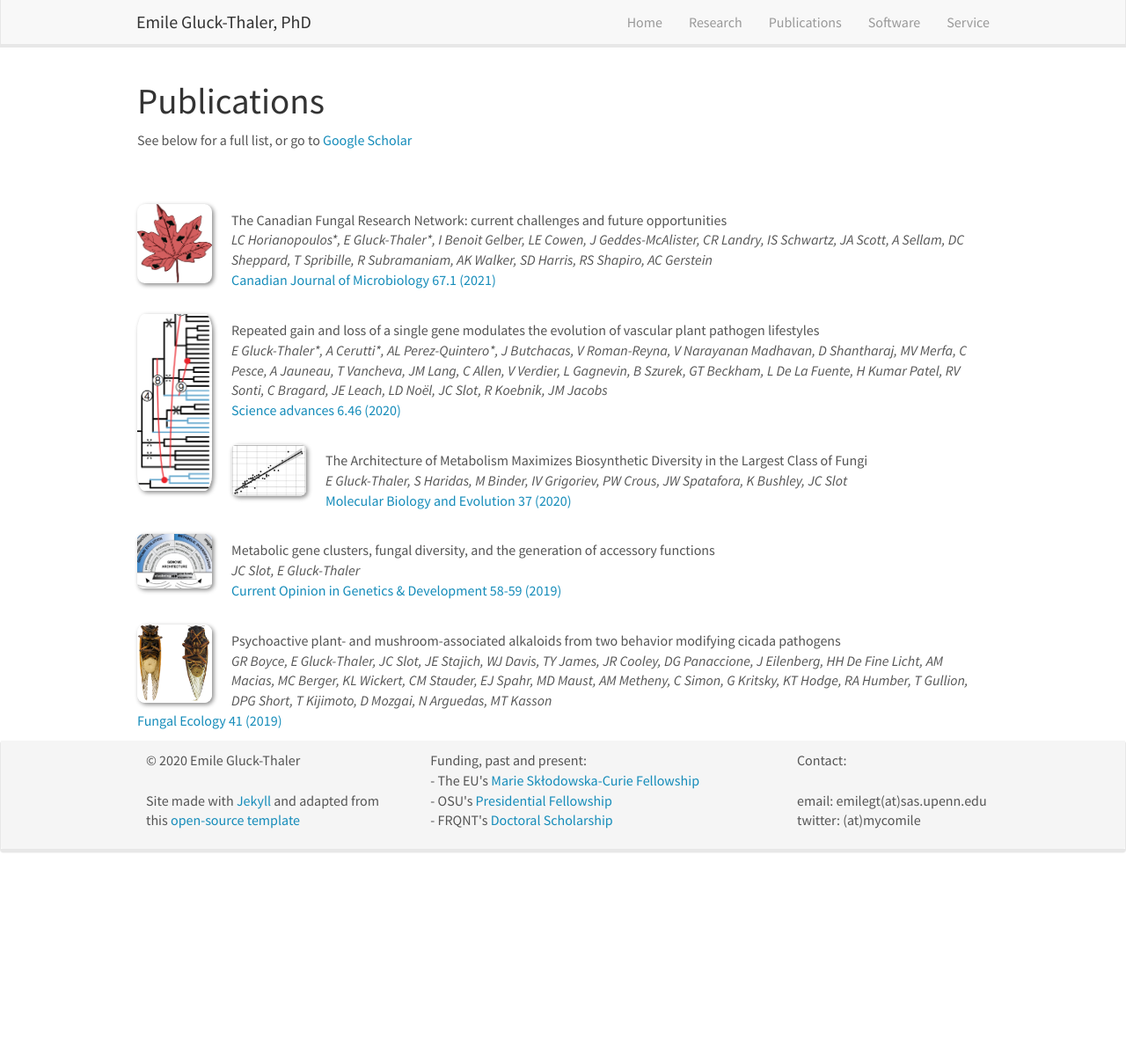
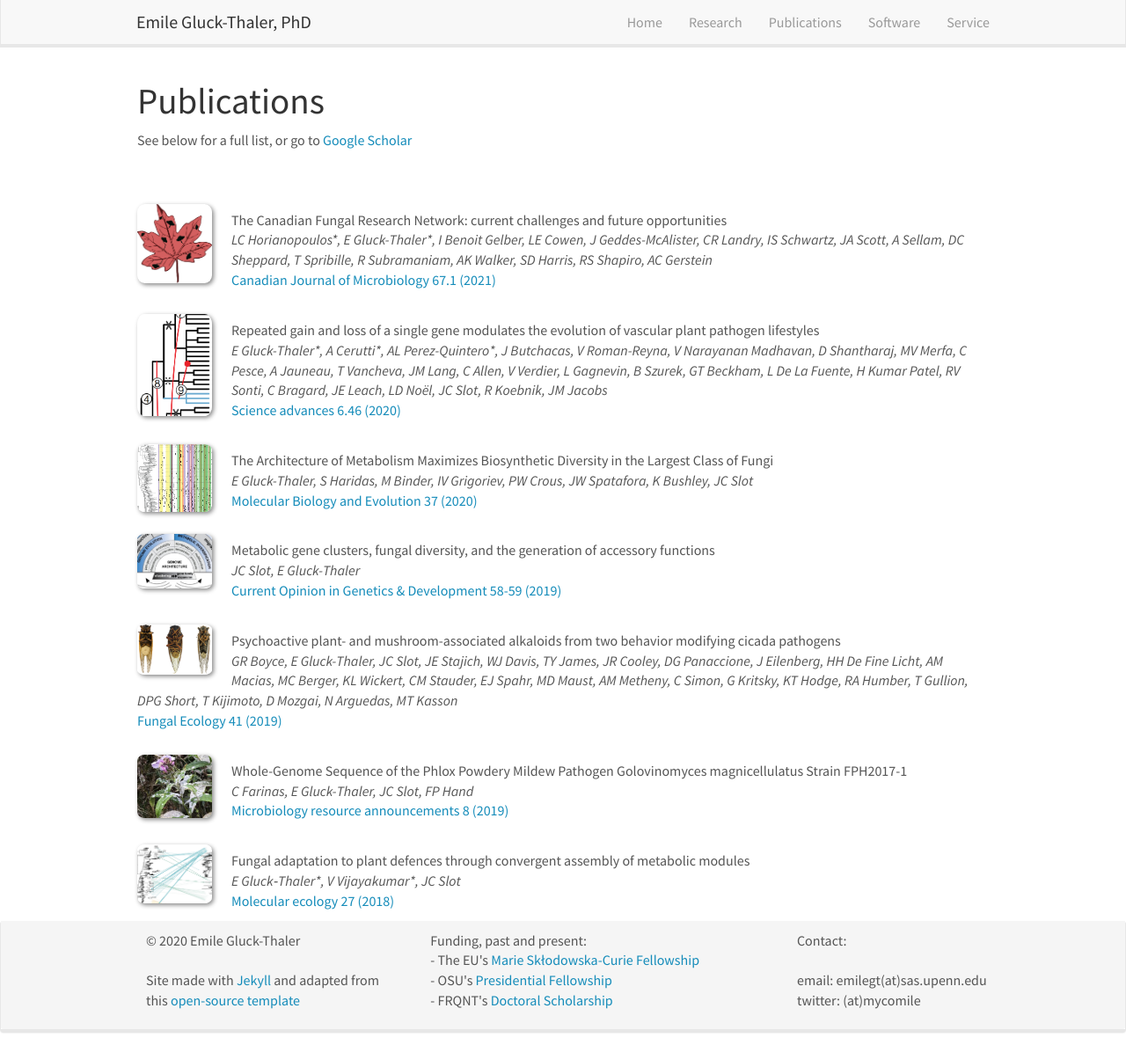
Before and after one commit to guidopuccetti/guidopuccetti.github.io, a Jekyll site: the page built from _pages/publications.md, in a window 1280 px wide and 1196 px high. Shown: the whole window at 88% size. Built offline with Jekyll 4.4.1, drawn with Linux system fonts in a browser that asks for light colours; nearby versions of some CDN libraries.

Commit message:
pubpics update

```diff
--- a/_data/publist.yml
+++ b/_data/publist.yml
@@ -19,7 +19,7 @@
   news2:
 
 - title: "The Architecture of Metabolism Maximizes Biosynthetic Diversity in the Largest Class of Fungi"
-  image: dotSM.png
+  image: dotSM1.png
   description:
   authors: E Gluck-Thaler, S Haridas, M Binder, IV Grigoriev, PW Crous, JW Spatafora, K Bushley, JC Slot
   link:
@@ -47,3 +47,23 @@
     display:  Fungal Ecology 41 (2019)
   highlight:
   news2:
+
+- title: "Whole-Genome Sequence of the Phlox Powdery Mildew Pathogen Golovinomyces magnicellulatus Strain FPH2017-1"
+  image: phlox.png
+  description:
+  authors: C Farinas, E Gluck-Thaler, JC Slot, FP Hand
+  link:
+    url: https://mra.asm.org/content/8/36/e00852-19.abstract
+    display:  Microbiology resource announcements 8 (2019)
+  highlight:
+  news2:
+
+- title: "Fungal adaptation to plant defences through convergent assembly of metabolic modules"
+  image: sco.png
+  description:
+  authors: E Gluck‐Thaler\*, V Vijayakumar\*, JC Slot
+  link:
+    url: https://onlinelibrary.wiley.com/doi/epdf/10.1111/mec.14943
+    display:  Molecular ecology 27 (2018)
+  highlight:
+  news2:
```
Also changed, not shown: images/publications/cbsA.png, images/publications/cbsA_summary.png (deleted), images/publications/cicada.png, images/publications/cicada_alt.png (added), images/publications/phlox.png (added), images/publications/sco.png (added).
